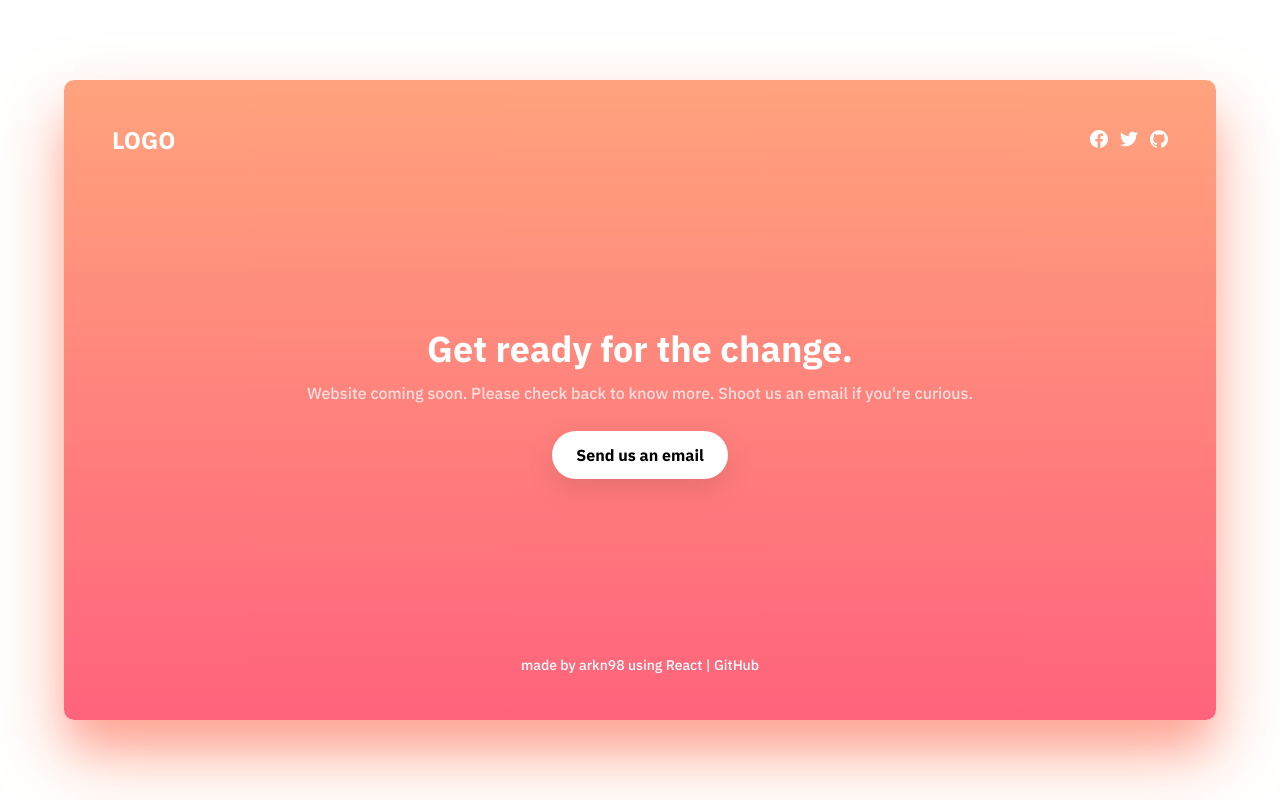
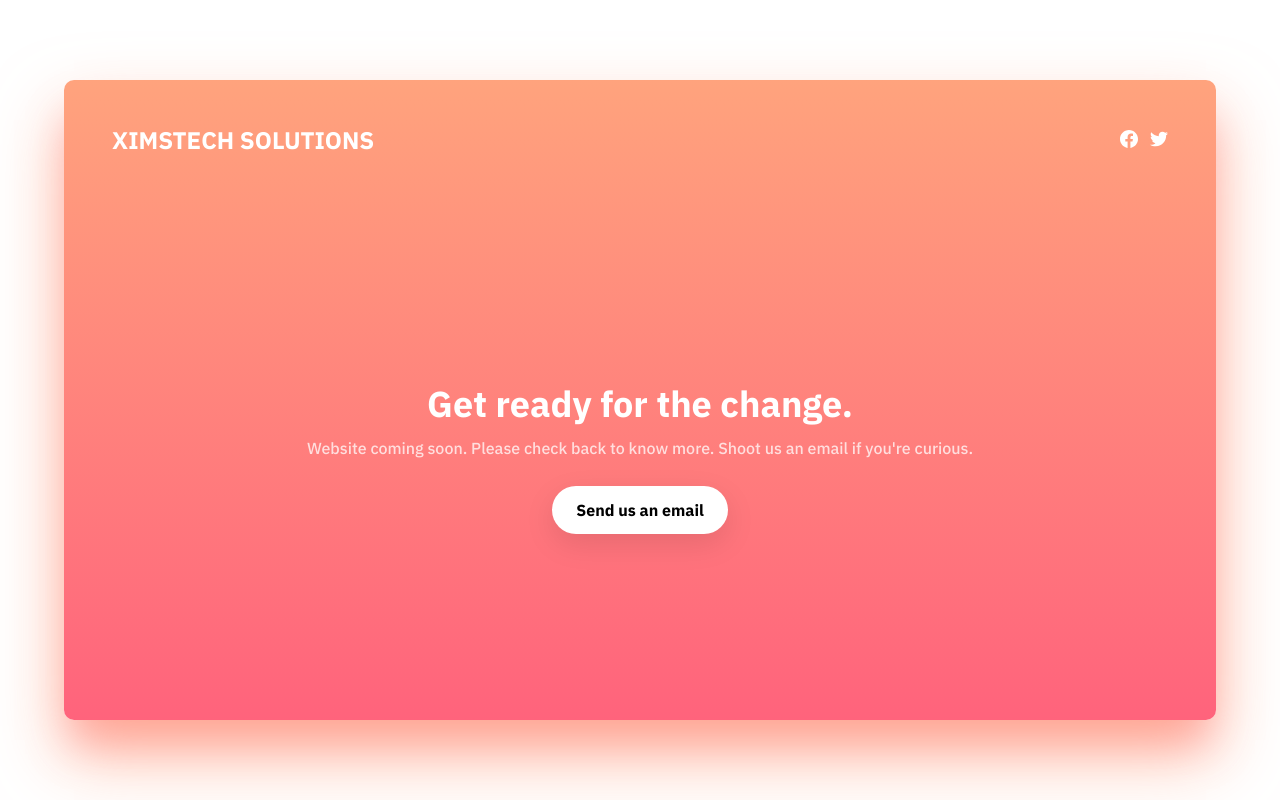
Before and after one commit to ximsprouae-code/comingsoon, a React (Create React App) app: page / in a window 1280 px wide. Built offline with nearby package versions, Linux system fonts and the light colour scheme.

Commit message:
Update App.js
update code

```diff
--- a/src/App.js
+++ b/src/App.js
@@ -10,8 +10,10 @@ class App extends React.Component {
       <div className="card">
         <div className="header">
           <div className="logo">
-            <a href=".">LOGO</a>
+            {/* Replace LOGO with your brand name */}
+            <a href=".">XIMSTECH SOLUTIONS</a>
           </div>
+
           <div className="social">
             <a href="https://facebook.com" title="Facebook" target="_blank" rel="noopener noreferrer">
               <IconFacebook className="icon" />
@@ -19,23 +21,29 @@ class App extends React.Component {
             <a href="https://twitter.com" title="Twitter" target="_blank" rel="noopener noreferrer">
               <IconTwitter className="icon" />
             </a>
-            <a href="https://github.com/arkn98/coming-soon" title="GitHub" target="_blank" rel="noopener noreferrer">
+
+            {/* Remove GitHub icon if not needed */}
+            {/* <a href="https://github.com" title="GitHub" target="_blank" rel="noopener noreferrer">
               <IconGithub className="icon" />
-            </a>
+            </a> */}
           </div>
         </div>
+
         <div className="content">
           <div className="title-holder">
             <h1>Get ready for the change.</h1>
             <p>Website coming soon. Please check back to know more. Shoot us an email if you're curious.</p>
           </div>
-          <a href="mailto:user@example.com">
+
+          {/* Email auto-filled when clicked */}
+          <a
+            href="mailto:info@ximstechsolutions.com?subject=Website%20Enquiry&body=Hi%20Ximstech%20Solutions,"
+          >
             <div className="cta">Send us an email</div>
           </a>
         </div>
-        <div className="footer">
-          <span>made by <a className="underlined" href="https://github.com/arkn98" target="_blank" rel="noopener noreferrer">arkn98</a> using <a className="underlined" href="https://reactjs.org/" title="ReactJS" target="_blank" rel="noopener noreferrer">React</a> | <a className="underlined" href="https://github.com/arkn98/coming-soon" title="GitHub repo" target="_blank" rel="noopener noreferrer">GitHub</a></span>
-        </div>
+
+        {/* Footer removed completely */}
       </div>
     );
   }
```
